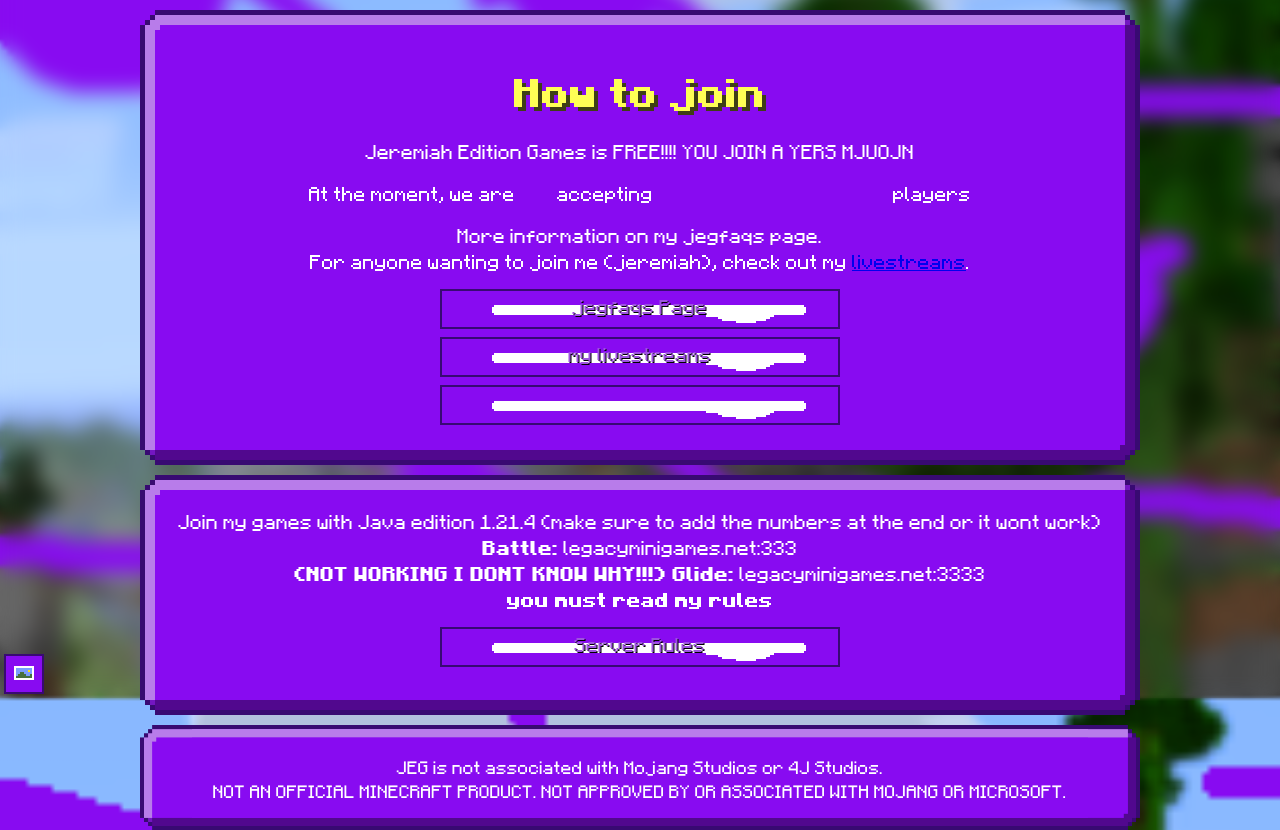
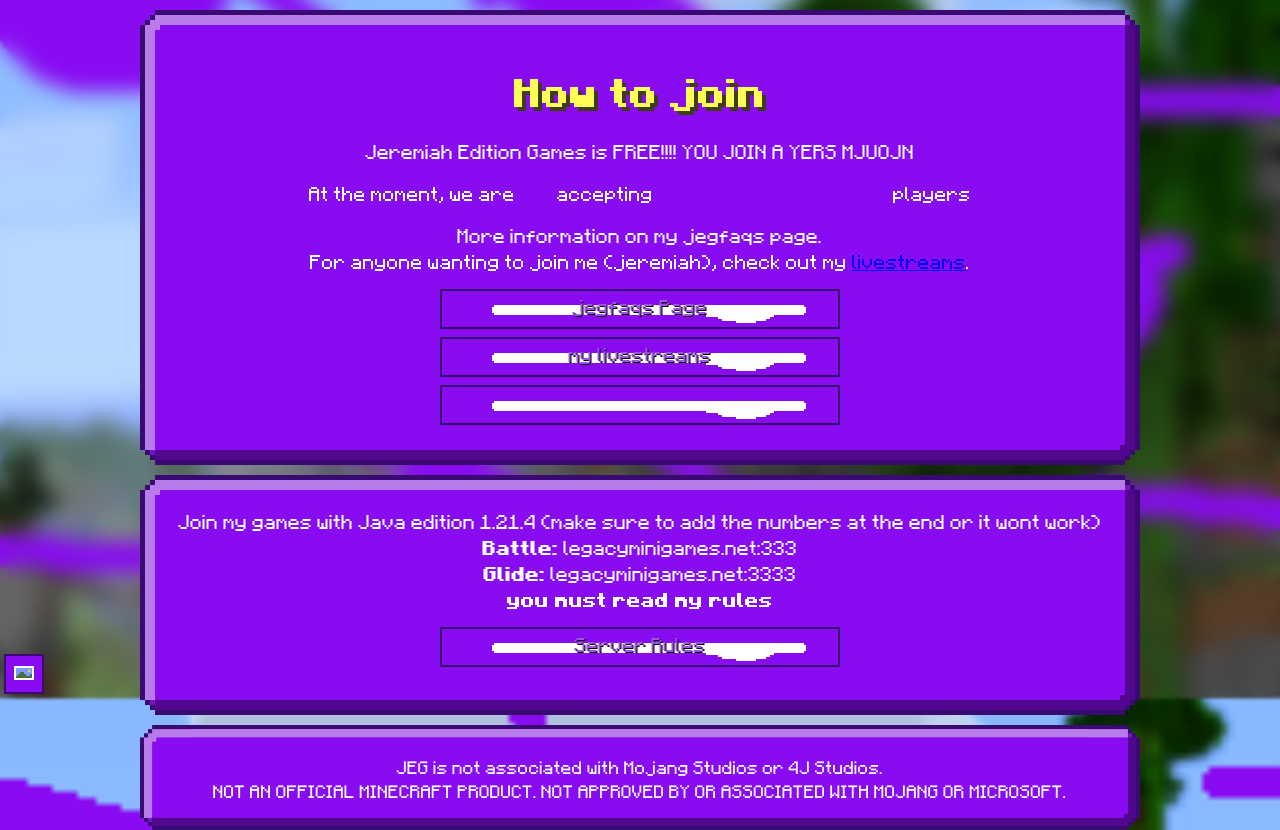
Before and after one commit to Legacy-Edition-Minigames/Website, a Jekyll site: the page built from join.html, in a window 1280 px wide, cut to the strip 202-1032 px from the top of the page. Built offline with Jekyll 4.4.1, drawn with Linux system fonts in a browser that asks for light colours; some web fonts are replaced.

Commit message:
jlide works now

```diff
--- a/join.html
+++ b/join.html
@@ -18,7 +18,7 @@
 <div class="guibox center">
 	Join my games with Java edition 1.21.4 (make sure to add the numbers at the end or it wont work)<br>
 	<b><span id="easter-egg" onclick="easterEgg()">Battle:</span></b> legacyminigames.net:333<br>
-	<b>(NOT WORKING I DONT KNOW WHY!!!) Glide:</b> legacyminigames.net:3333<br>
+	<b>Glide:</b> legacyminigames.net:3333<br>
 	<b>you must read my rules</b>
 	<p><a href="{{ site.baseurl }}/rules" class="minecraft-button center">Server Rules</a></p>
 </div>
```
